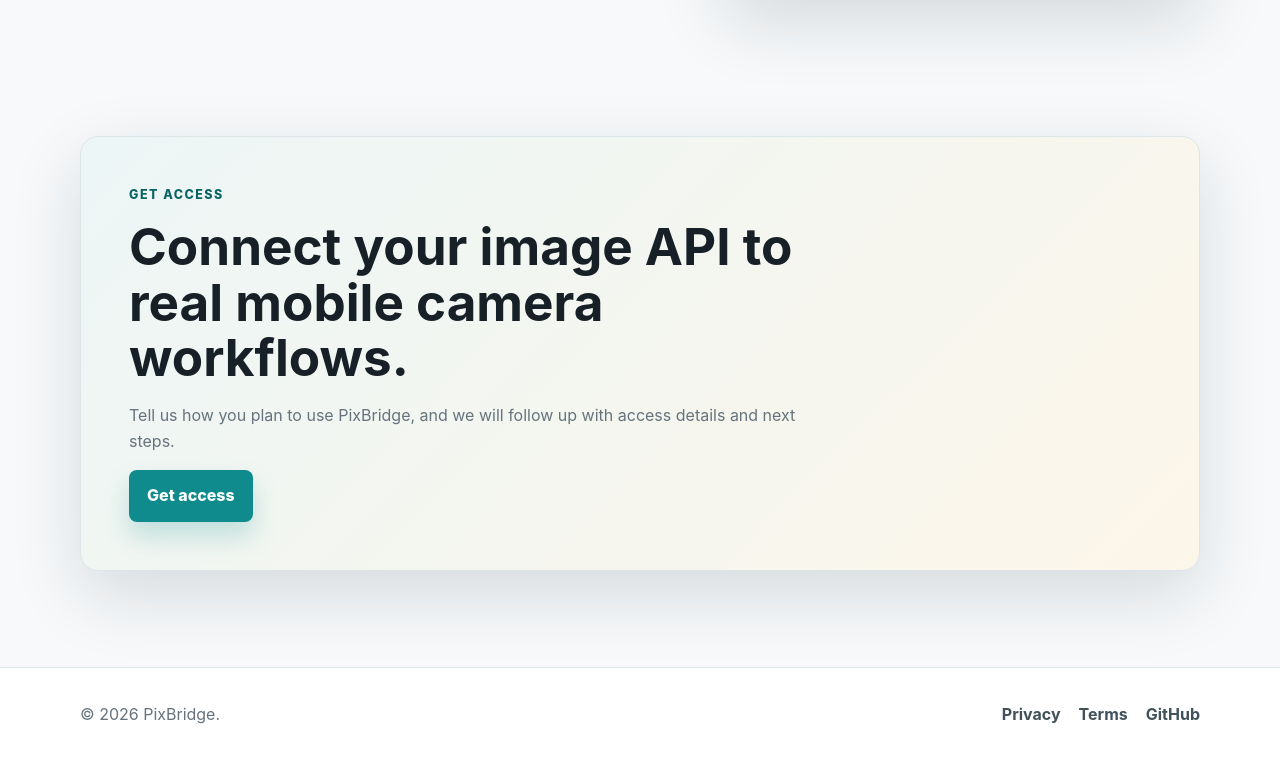
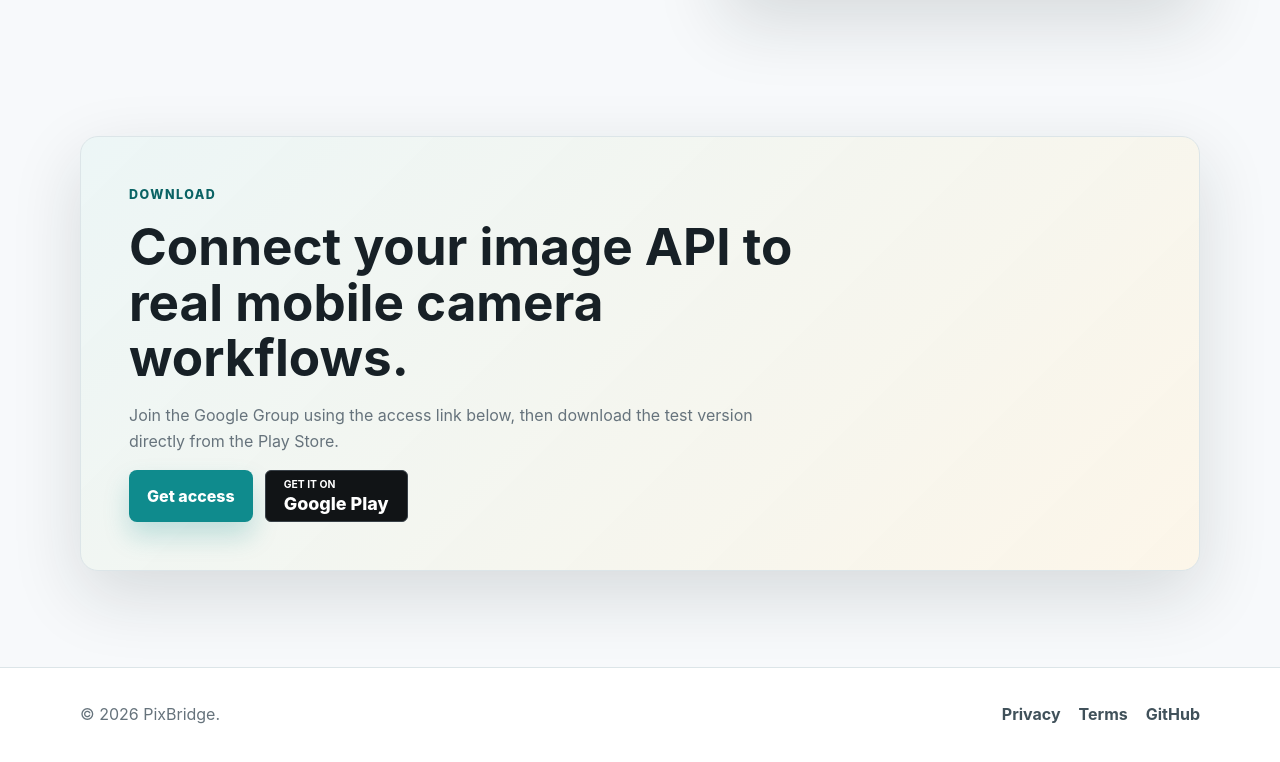
Before and after one commit to pixbridge-app/landing, a plain HTML site: page index.html in a window 1280 px wide. Shown: the part 3925-4687 px from the top of the page. Drawn offline with Linux system fonts and the light colour scheme.

Commit message:
이용 신청 문구 수정

```diff
--- a/index.html
+++ b/index.html
@@ -276,11 +276,17 @@ async def analyze(image: UploadFile = File(...)):
 
     <section class="section cta-section" id="cta">
       <div class="container cta-panel">
-        <p class="eyebrow">Get access</p>
+        <p class="eyebrow">Download</p>
         <h2>Connect your image API to real mobile camera workflows.</h2>
-        <p>Tell us how you plan to use PixBridge, and we will follow up with access details and next steps.</p>
+        <p>Join the Google Group using the access link below, then download the test version directly from the Play Store.</p>
         <div class="hero-actions">
-          <a class="button primary" href="https://tally.so/r/EkYk9l" target="_blank" rel="noopener noreferrer">Get access</a>
+          <a class="button primary" href="https://groups.google.com/g/pixbridge-testers" target="_blank"
+            rel="noopener noreferrer">Get access</a>
+          <a class="play-store-badge" href="https://play.google.com/store/apps/details?id=com.personalplanet.pixbridge"
+            target="_blank" rel="noopener noreferrer" aria-label="Get PixBridge on Google Play">
+            <span class="play-store-badge-small">Get it on</span>
+            <span class="play-store-badge-name">Google Play</span>
+          </a>
         </div>
       </div>
     </section>
--- a/style.css
+++ b/style.css
@@ -345,6 +345,40 @@ h3 {
   border: 1px solid var(--line);
   background: var(--surface);
   color: var(--ink);
+}
+
+.play-store-badge {
+  display: inline-flex;
+  min-height: 52px;
+  flex-direction: column;
+  align-items: flex-start;
+  justify-content: center;
+  padding: 7px 18px;
+  border: 1px solid #384047;
+  border-radius: 6px;
+  background: #111416;
+  color: var(--white);
+  line-height: 1;
+  transition:
+    transform 180ms ease,
+    background 180ms ease;
+}
+
+.play-store-badge:hover {
+  transform: translateY(-2px);
+  background: #252b2f;
+}
+
+.play-store-badge-small {
+  margin-bottom: 4px;
+  font-size: 0.65rem;
+  font-weight: 700;
+  text-transform: uppercase;
+}
+
+.play-store-badge-name {
+  font-size: 1.12rem;
+  font-weight: 800;
 }
 
 .product-shot {
@@ -845,6 +879,11 @@ pre {
     width: 100%;
   }
 
+  .play-store-badge {
+    width: 100%;
+    align-items: center;
+  }
+
   .product-shot {
     min-height: auto;
   }
```
Also changed, not shown: data-deletion/index.html (+3 -3 lines), ko/data-deletion/index.html (+3 -3 lines), ko/index.html (+9 -3 lines), ko/privacy/index.html (+2 -2 lines), ko/terms/index.html (+2 -2 lines), privacy/index.html (+2 -2 lines), terms/index.html (+2 -2 lines).
